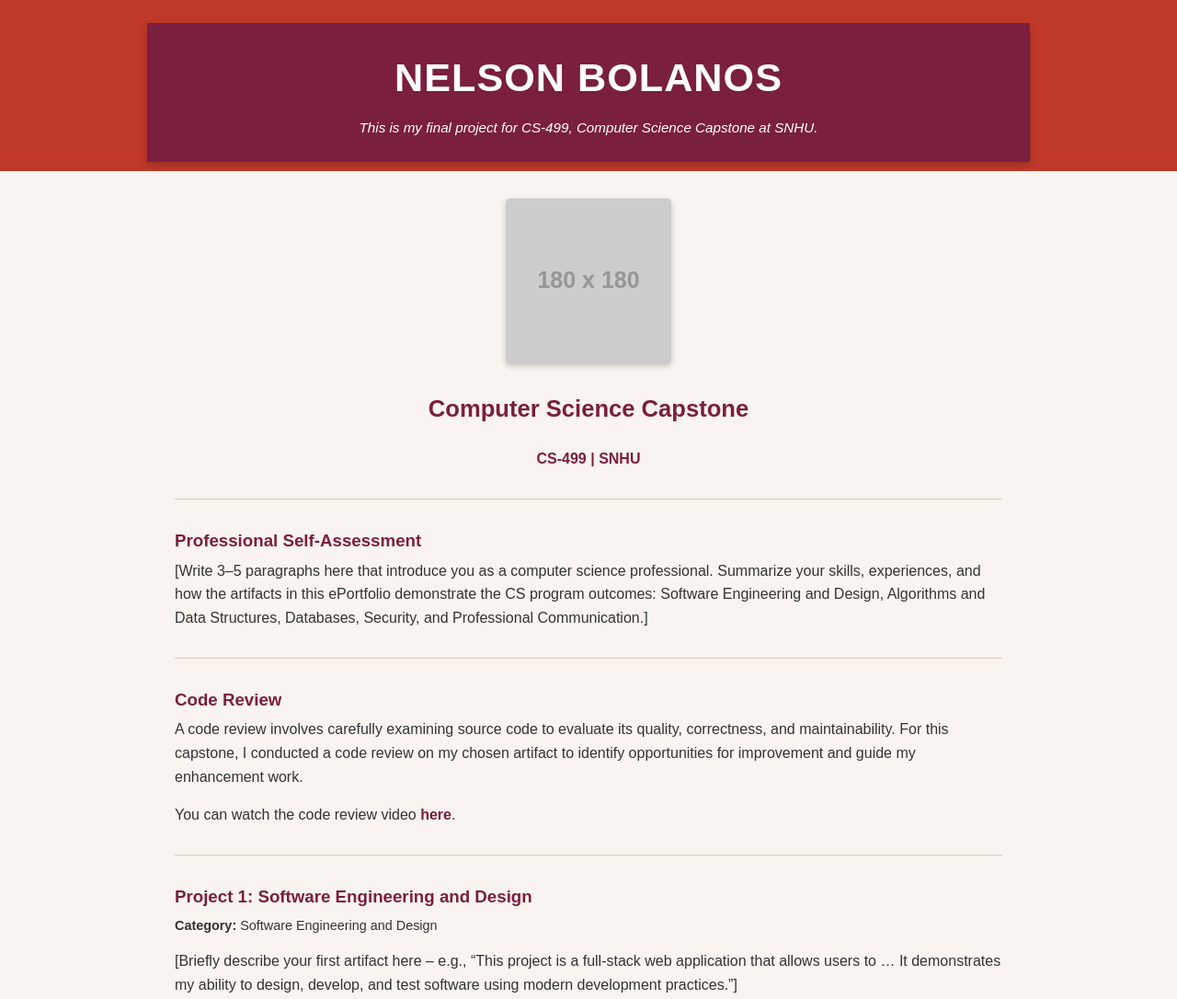
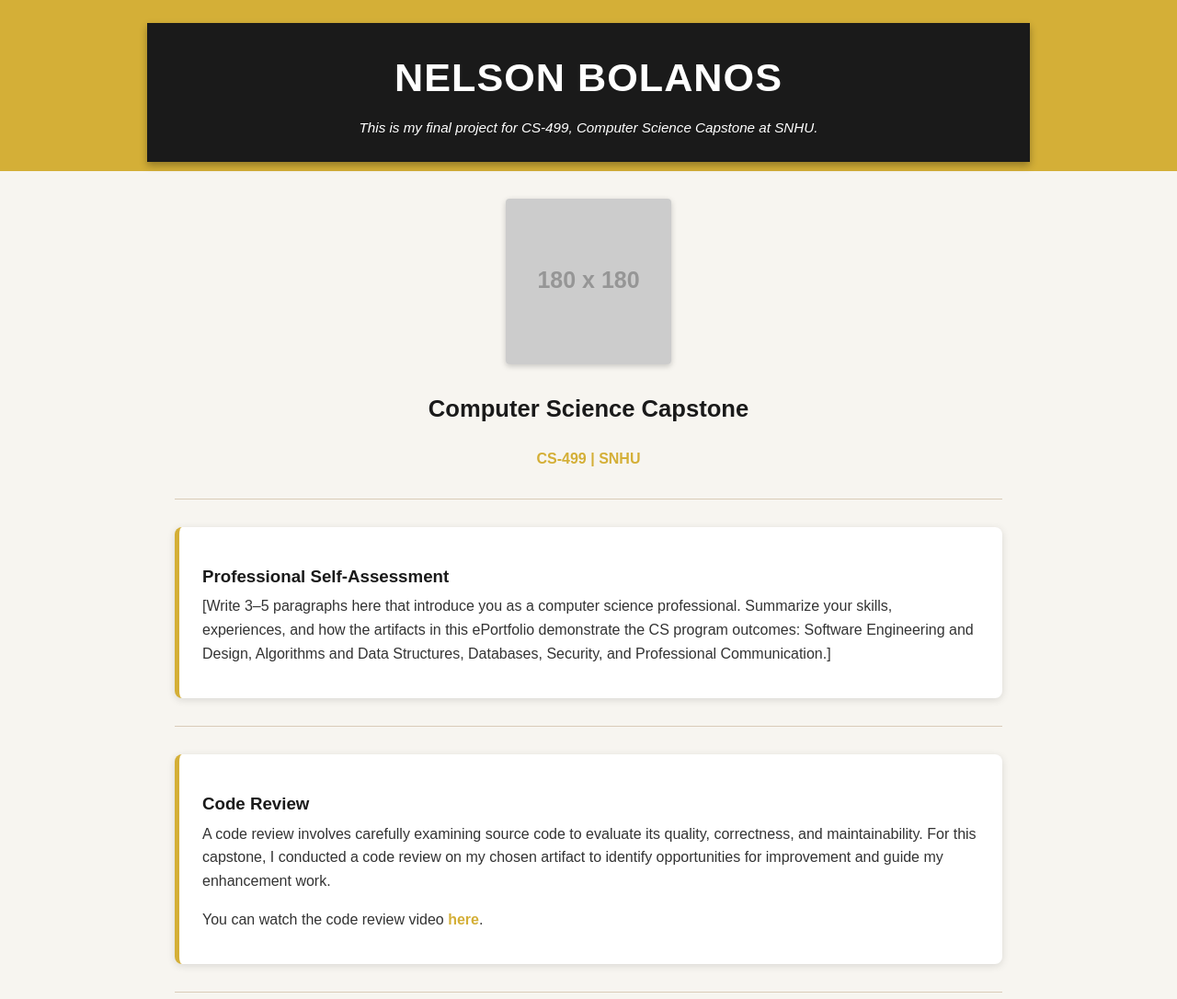
Before and after one commit to nelsonbolanossnhu/nelsonbolanossnhu.github.io, a plain HTML site: page index.html in a window 1280 px wide. Shown: the top 1086 px of the page at 92% size. Drawn offline with Linux system fonts and the light colour scheme; placeholder pictures from the web are drawn by us.

Commit message:
Update index.html

```diff
--- a/index.html
+++ b/index.html
@@ -7,7 +7,7 @@
     <style>
         body {
             font-family: Arial, sans-serif;
-            background: #f9f4ef;
+            background: #f7f5f0;
             margin: 0;
             padding: 0;
             line-height: 1.6;
@@ -16,18 +16,18 @@
 
         /* Banner / header */
         .banner-wrap {
-            background: #c0392b;
+            background: #d4af37; /* gold */
             padding: 25px 0 10px;
             position: relative;
         }
         .banner-inner {
-            background: #7a1f3d;
+            background: #1a1a1a; /* deep black */
             max-width: 900px;
             margin: 0 auto;
             padding: 25px 30px;
             text-align: center;
             color: #fff;
-            box-shadow: 0 4px 8px rgba(0,0,0,0.2);
+            box-shadow: 0 4px 8px rgba(0,0,0,0.3);
         }
         .banner-inner h1 {
             margin: 0;
@@ -62,7 +62,7 @@
         h2.section-title {
             text-align: center;
             margin-top: 20px;
-            color: #7a1f3d;
+            color: #1a1a1a; /* black */
             font-size: 1.6rem;
         }
 
@@ -70,7 +70,7 @@
             text-align: center;
             font-weight: bold;
             margin-top: 5px;
-            color: #7a1f3d;
+            color: #d4af37; /* gold accent */
         }
 
         hr {
@@ -79,12 +79,19 @@
             margin: 30px 0;
         }
 
+        /* Each section as a card */
         section {
-            margin-top: 25px;
+            max-width: 900px;
+            margin: 25px auto;
+            background: #ffffff;
+            padding: 20px 25px;
+            border-radius: 8px;
+            border-left: 5px solid #d4af37; /* gold stripe */
+            box-shadow: 0 2px 8px rgba(0,0,0,0.12);
         }
 
         h3 {
-            color: #7a1f3d;
+            color: #1a1a1a; /* black */
             margin-bottom: 5px;
         }
 
@@ -113,11 +120,12 @@
         }
 
         a {
-            color: #7a1f3d;
+            color: #d4af37; /* gold links */
             font-weight: bold;
             text-decoration: none;
         }
         a:hover {
+            color: #1a1a1a; /* black on hover */
             text-decoration: underline;
         }
 
```
